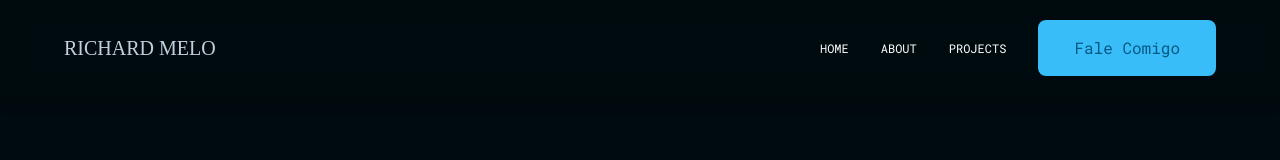
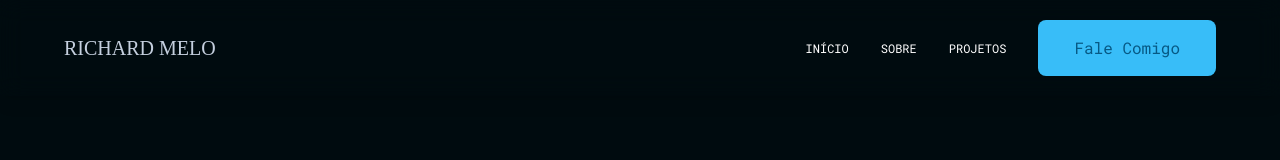
Before and after one commit to rinardes/portfolio-source, a React (Vite) app: page / in a window 1280 px wide. Shown: the top 160 px of the page. Built offline with nearby package versions, Linux system fonts and the light colour scheme; a web font is replaced by a local one.

Commit message:
update: changed some names for consistency

```diff
--- a/src/components/NavBar.tsx
+++ b/src/components/NavBar.tsx
@@ -20,9 +20,9 @@ function NavBar({ isSide = false, onClick }: NavBar) {
           if (onClick) onClick();
         }}
         className={linkBase}
-        href="#home"
+        href="#inicio"
       >
-        HOME
+        INÍCIO
       </a>
       <a
         onClick={(e) => {
@@ -30,9 +30,9 @@ function NavBar({ isSide = false, onClick }: NavBar) {
           if (onClick) onClick();
         }}
         className={linkBase}
-        href="#about"
+        href="#sobre"
       >
-        ABOUT
+        SOBRE
       </a>
       <a
         onClick={(e) => {
@@ -40,16 +40,16 @@ function NavBar({ isSide = false, onClick }: NavBar) {
           if (onClick) onClick();
         }}
         className={linkBase}
-        href="#projects"
+        href="#projetos"
       >
-        PROJECTS
+        PROJETOS
       </a>
       <a
         onClick={(e) => {
           scrollToElement(e);
           if (onClick) onClick();
         }}
-        href="#contact"
+        href="#contato"
         className="rounded-lg bg-primary-400 px-9 py-4 font-primary text-primary-800 transition-transform hover:-translate-y-2 "
       >
         Fale Comigo
--- a/src/pages/About.tsx
+++ b/src/pages/About.tsx
@@ -1,7 +1,7 @@
 export default function About() {
   return (
     <section
-      id="about"
+      id="sobre"
       className="mx-auto mt-28 flex max-w-7xl flex-col gap-4 py-56 text-center md:px-20  lg:flex-row lg:px-0 lg:text-left"
     >
       <div className=" lg:block lg:basis-1/2">
--- a/src/pages/Contact.tsx
+++ b/src/pages/Contact.tsx
@@ -3,7 +3,7 @@ import MailMe from "../components/MailMe";
 function Contact() {
   return (
     <section
-      id="contact"
+      id="contato"
       className="mx-auto flex max-w-7xl flex-col items-center gap-24 lg:flex-row"
     >
       <div className="flex w-full basis-2/5 flex-col gap-4">
--- a/src/pages/Home.tsx
+++ b/src/pages/Home.tsx
@@ -1,13 +1,10 @@
-
-
 import SocialMedia from "../components/SocialMedia";
 import scrollToElement from "../utils/scrollToElement";
 
 function Home() {
-
   return (
     <section
-      id="home"
+      id="inicio"
       className="relative mx-auto flex min-h-screen w-full max-w-7xl flex-col items-center gap-12 pt-32 md:flex-row md:gap-24 lg:pt-52"
     >
       <div className=" flex flex-col justify-between text-center md:block md:text-left">
@@ -31,13 +28,15 @@ function Home() {
           </a>
         </div>
       </div>
-      <div  className={`rounded-m order-1 md:flex self-stretch lg:flex-shrink-0 lg:basis-[40%] `}>
+      <div
+        className={`rounded-m order-1 self-stretch md:flex lg:flex-shrink-0 lg:basis-[40%] `}
+      >
         <img
-          className="h-full min-h-[244px] rounded-md mb-4 md:mb-0 md:w-4/5 flex-grow object-cover"
+          className="mb-4 h-full min-h-[244px] flex-grow rounded-md object-cover md:mb-0 md:w-4/5"
           src="/images/bg4.webp"
           alt="Mulher com óculos de realidade virtual"
         />
-        <SocialMedia isVertical/>
+        <SocialMedia isVertical />
       </div>
     </section>
   );
--- a/src/pages/Portfolio.tsx
+++ b/src/pages/Portfolio.tsx
@@ -3,14 +3,14 @@ import PortfolioItem from "../components/PortfolioItem";
 export default function Portfolio() {
   return (
     <section
-      id="projects"
+      id="projetos"
       className="mx-auto flex  max-w-7xl flex-col items-center"
     >
       <h2 className="text-center font-primary text-xl font-medium  text-primary-400">
         Portfolio
       </h2>
       <h1 className="mb-10 font-primary text-5xl font-bold text-white">
-        Projects
+        Projetos
       </h1>
       <div className="flex w-full flex-col items-center border border-borderOnbackground bg-onBackground py-4">
         <div className=" grid grid-cols-1 gap-16 md:grid-cols-2 ">
```
